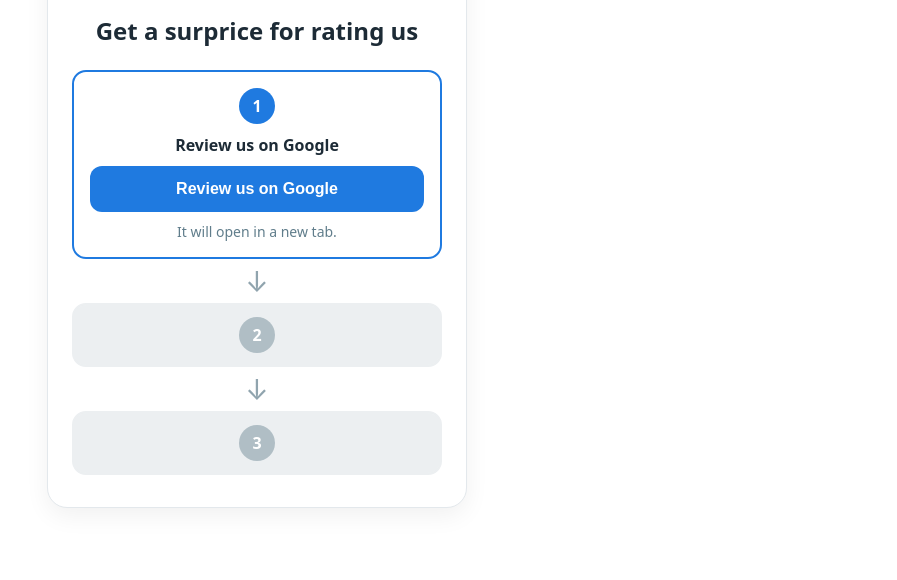
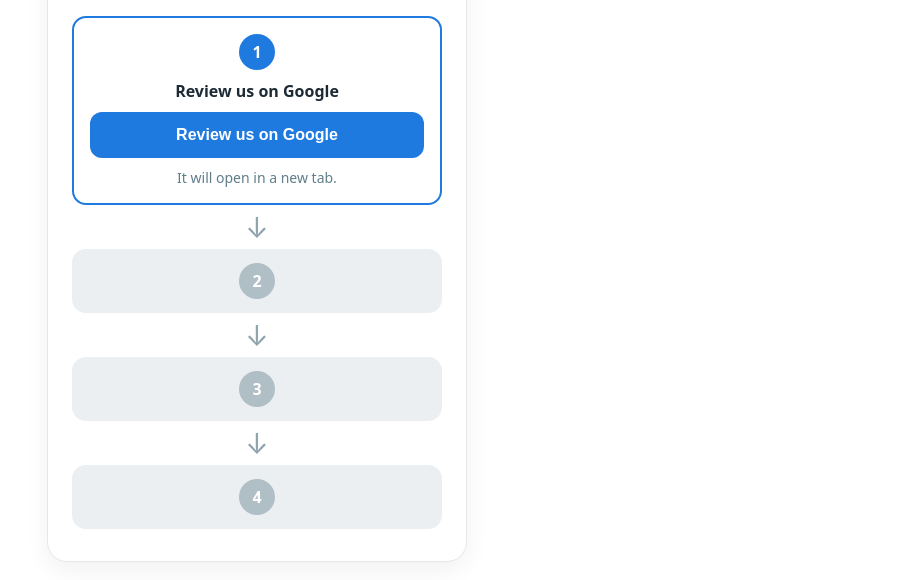
Before and after one commit to AlvaroV2746/survey, a website built with Vite: page index.html in a window 1280 px wide. Shown: the part 220-800 px from the top of the page, without its empty margins (383-1280 px from the left). Built offline with nearby package versions, Linux system fonts and the light colour scheme.

Commit message:
Redes updated

```diff
--- a/css/styles.css
+++ b/css/styles.css
@@ -215,6 +215,13 @@ h1 {
   cursor: pointer;
 }
 
+.btn-group {
+  width: 100%;
+  display: flex;
+  flex-direction: column;
+  gap: 8px;
+}
+
 .btn:hover {
   filter: brightness(0.95);
 }
--- a/js/app.js
+++ b/js/app.js
@@ -1,12 +1,28 @@
 import { TEXTOS } from "./i18n.js";
 
 const PASOS = [
-  { id: "google", titleKey: "step_google", url: "https://g.page/r/CSnP1zKUJTQ3EBM/review" },
-  { id: "tripadvisor", titleKey: "step_tripadvisor", url: "https://www.tripadvisor.com/UserReviewEdit-g297478-d34823213-Bluco_Travel-Medellin_Antioquia_Department.html" },
+  {
+    id: "google",
+    titleKey: "step_google",
+    links: [{ url: "https://g.page/r/CSnP1zKUJTQ3EBM/review" }]
+  },
+  {
+    id: "tripadvisor",
+    titleKey: "step_tripadvisor",
+    links: [{ url: "https://www.tripadvisor.com/UserReviewEdit-g297478-d34823213-Bluco_Travel-Medellin_Antioquia_Department.html" }]
+  },
+  {
+    id: "social",
+    titleKey: "step_social",
+    links: [
+      { label: "Instagram", url: "https://www.instagram.com/blucotravelco/" },
+      { label: "TikTok", url: "https://www.tiktok.com/@blucotravelco" }
+    ]
+  },
   { id: "premio", titleKey: "step_premio" }
 ];
 
-const TIEMPO_ESPERA = 20000;
+const TIEMPO_ESPERA = 13000;
 const STORAGE_KEY = "blucoEncuesta";
 const PREMIO_ID = "premio";
 
@@ -18,9 +34,9 @@ let vigilancia = null;
 function cargarEstado() {
   try {
     const guardado = JSON.parse(localStorage.getItem(STORAGE_KEY));
-    if (guardado) return { lang: null, completed: [], started: {}, ...guardado };
+    if (guardado) return { lang: null, completed: [], started: {}, primerLink: {}, ...guardado };
   } catch (e) {}
-  return { lang: null, completed: [], started: {} };
+  return { lang: null, completed: [], started: {}, primerLink: {} };
 }
 
 function guardar() {
@@ -29,6 +45,14 @@ function guardar() {
 
 function t(key) {
   return TEXTOS[lang][key];
+}
+
+function textoLink(paso, link) {
+  return link.label || t(paso.titleKey);
+}
+
+function urlInicial(paso) {
+  return estado.primerLink[paso.id] || paso.links[0].url;
 }
 
 function render() {
@@ -49,8 +73,8 @@ function render() {
     const activo = !completado && !pasoActivoEncontrado;
     if (activo) pasoActivoEncontrado = true;
 
+    const esperando = activo && !!estado.started[paso.id];
     const el = document.createElement("div");
-    const esperando = activo && !!estado.started[paso.id];
     el.className = "step " + (completado ? "is-done" : activo ? "is-active" : "is-locked") + (esperando ? " is-waiting" : "") + (paso.id === ultimoCompletado ? " is-just-done" : "");
 
     const badge = document.createElement("span");
@@ -66,17 +90,26 @@ function render() {
     }
 
     if (activo) {
-      const btn = document.createElement("button");
-      btn.type = "button";
-      btn.className = "btn";
-      if (paso.url) {
-        btn.textContent = t(paso.titleKey);
-        btn.addEventListener("click", () => abrirPaso(paso));
+      if (paso.links) {
+        const grupo = document.createElement("div");
+        grupo.className = "btn-group";
+        paso.links.forEach(link => {
+          const btn = document.createElement("button");
+          btn.type = "button";
+          btn.className = "btn";
+          btn.textContent = textoLink(paso, link);
+          btn.addEventListener("click", () => abrirPaso(paso, link.url));
+          grupo.appendChild(btn);
+        });
+        el.appendChild(grupo);
       } else {
+        const btn = document.createElement("button");
+        btn.type = "button";
+        btn.className = "btn";
         btn.textContent = t("btn_premio");
         btn.addEventListener("click", reclamar);
+        el.appendChild(btn);
       }
-      el.appendChild(btn);
 
       if (esperando) {
         const estadoEspera = document.createElement("p");
@@ -89,12 +122,12 @@ function render() {
         reintentar.type = "button";
         reintentar.className = "retry";
         reintentar.textContent = t("retry");
-        reintentar.addEventListener("click", () => window.open(paso.url, "_blank", "noopener,noreferrer"));
+        reintentar.addEventListener("click", () => window.open(urlInicial(paso), "_blank", "noopener,noreferrer"));
         el.appendChild(reintentar);
       } else {
         const ayuda = document.createElement("p");
         ayuda.className = "hint";
-        ayuda.textContent = t(paso.url ? "hint_link" : "hint_premio");
+        ayuda.textContent = t(paso.links ? "hint_link" : "hint_premio");
         el.appendChild(ayuda);
       }
     } else if (!completado) {
@@ -113,10 +146,11 @@ function render() {
   });
 }
 
-function abrirPaso(paso) {
-  window.open(paso.url, "_blank", "noopener,noreferrer");
+function abrirPaso(paso, url) {
+  window.open(url, "_blank", "noopener,noreferrer");
   if (!estado.started[paso.id]) {
     estado.started[paso.id] = Date.now();
+    estado.primerLink[paso.id] = url;
     guardar();
     iniciarVigilancia();
     render();
@@ -191,6 +225,7 @@ document.querySelectorAll("[data-lang]").forEach(btn => {
 function volverAEmpezar() {
   estado.completed = [];
   estado.started = {};
+  estado.primerLink = {};
   guardar();
 
   const card = document.getElementById("card");
--- a/js/i18n.js
+++ b/js/i18n.js
@@ -3,6 +3,7 @@ export const TEXTOS = {
     title: "Obten una sorpresa por evaluarnos",
     step_google: "Evalúanos en Google",
     step_tripadvisor: "Evalúanos en TripAdvisor",
+    step_social: "Síguenos en Instagram y/o TikTok",
     step_premio: "Reclama tu premio",
     hint_link: "Se abrirá en una nueva pestaña.",
     hint_premio: "Toca el botón para reclamar tu premio.",
@@ -16,6 +17,7 @@ export const TEXTOS = {
     title: "Get a surprice for rating us",
     step_google: "Review us on Google",
     step_tripadvisor: "Review us on TripAdvisor",
+    step_social: "Follow us on Instagram and/or TikTok",
     step_premio: "Claim your prize",
     hint_link: "It will open in a new tab.",
     hint_premio: "Tap the button to claim your prize.",
```
